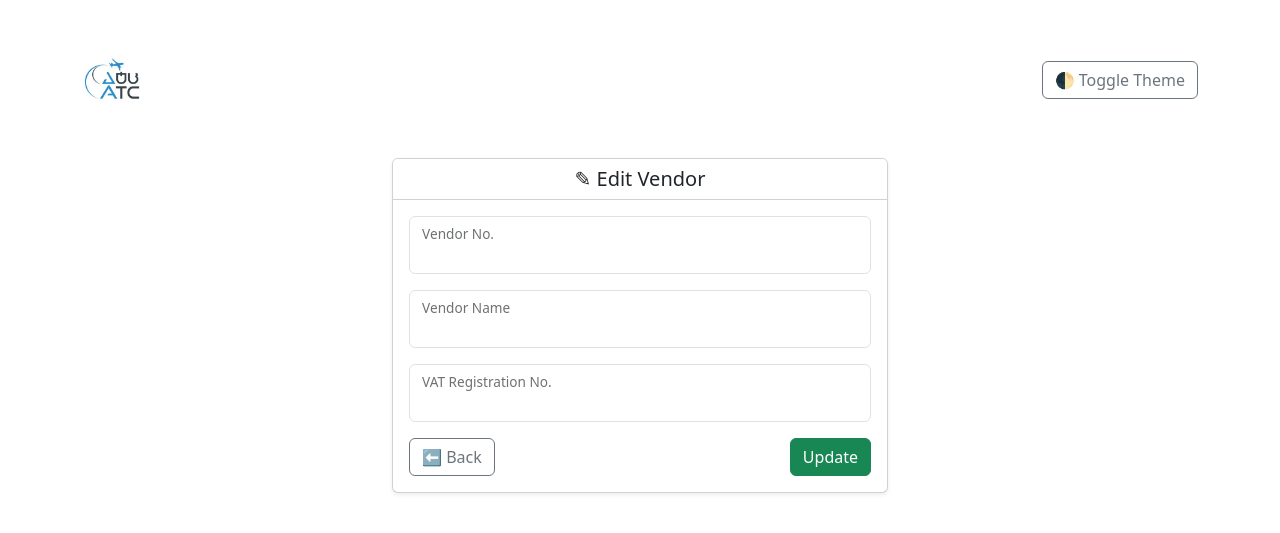
After one commit to levankan/invoice-and-packin, a Django app: template admin_area/templates/admin_area/vendor_edit.html in a window 1280 px wide. The commit adds this page. Shown: the top 533 px of the page. Run offline with Django 3.2, Linux system fonts and the light colour scheme; the template is opened without the code that fills it, so the values that code supplies are empty.

Commit message:
edit mage update

```diff
--- /dev/null
+++ b/admin_area/templates/admin_area/vendor_edit.html
@@ -0,0 +1,38 @@
+{% extends 'core/base.html' %}
+{% block title %}Edit Vendor{% endblock %}
+
+{% block content %}
+<div class="container py-4" style="max-width: 520px;">
+  <div class="card shadow-sm">
+    <div class="card-header bg-white">
+      <h5 class="mb-0">✎ Edit Vendor</h5>
+    </div>
+
+    <div class="card-body">
+      <form method="post">
+        {% csrf_token %}
+
+        <div class="form-floating mb-3">
+          <input type="text" name="number" class="form-control" value="{{ vendor.number }}" required>
+          <label>Vendor No.</label>
+        </div>
+
+        <div class="form-floating mb-3">
+          <input type="text" name="name" class="form-control" value="{{ vendor.name }}" required>
+          <label>Vendor Name</label>
+        </div>
+
+        <div class="form-floating mb-3">
+          <input type="text" name="vat_registration_no" class="form-control" value="{{ vendor.vat_registration_no }}">
+          <label>VAT Registration No.</label>
+        </div>
+
+        <div class="d-flex justify-content-between">
+          <a href="{% url 'vendors_view' %}" class="btn btn-outline-secondary">⬅️ Back</a>
+          <button type="submit" class="btn btn-success">Update</button>
+        </div>
+      </form>
+    </div>
+  </div>
+</div>
+{% endblock %}
--- a/admin_area/urls.py
+++ b/admin_area/urls.py
@@ -20,5 +20,10 @@ urlpatterns = [
     path("forwarders/<int:pk>/delete/", views.forwarder_delete, name="forwarder_delete"),
     path("forwarders/create/", views.forwarder_create, name="forwarder_create"),
 
+    path("vendors/add/", views.vendor_add, name="vendor_add"),
+    path("vendors/edit/<int:pk>/", views.vendor_edit, name="vendor_edit"),
+    path("vendors/delete/<int:pk>/", views.vendor_delete, name="vendor_delete"),
+
+
 
 ]
```
Also changed, not shown: admin_area/templates/admin_area/vendor_add.html (added, +38 -0 lines), admin_area/templates/admin_area/vendors.html (+32 -9 lines), admin_area/views.py (+58 -0 lines).
